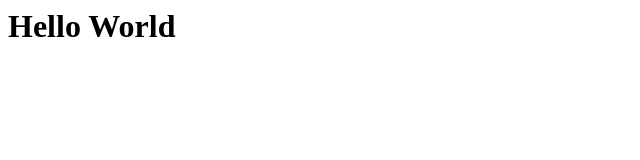
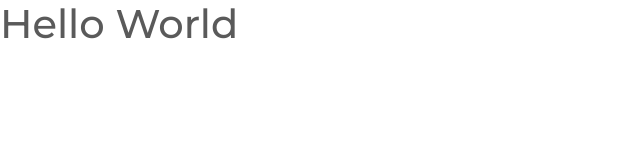
Before and after one commit to agustinbc/agustinbc.github.io, a plain HTML site: page index.html in a window 1280 px wide. Shown: the whole page, without its empty margins (0-640 px from the left). Drawn offline with nearby package versions, Linux system fonts and the light colour scheme.

Commit message:
bootstrap

```diff
--- a/index.html
+++ b/index.html
@@ -1 +1,7 @@
+<head>
+
+    <link rel="stylesheet" href="https://bootswatch.com/4/minty/bootstrap.min.css">
+</head>
+
+
 <h1>Hello World</h1>
```
